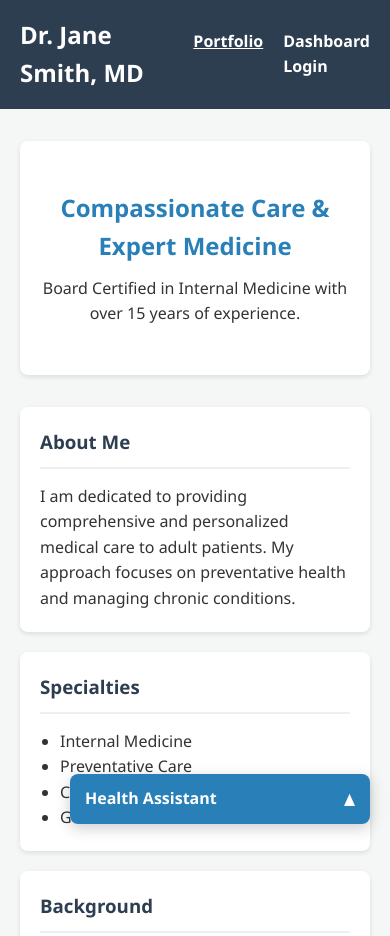
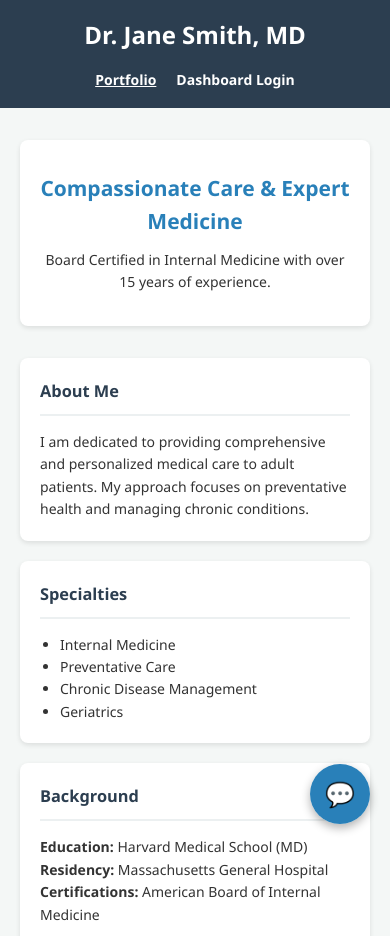
Before and after one commit to shayan898-dev/Multi-AI-agent-system, a website: page index.html in a window 390 px wide. Shown: the top 936 px of the page. Drawn offline with Linux system fonts and the light colour scheme.

Commit message:
Made the website responsive

```diff
--- a/index.html
+++ b/index.html
@@ -95,7 +95,7 @@
     <div id="chatbot-container" class="chatbot-minimized">
         <div class="chatbot-header" id="chatbot-header">
             <h4>Health Assistant</h4>
-            <span id="chatbot-toggle-icon">▲</span>
+            <span id="chatbot-toggle-icon">💬</span>
         </div>
         <div class="chatbot-body hidden" id="chatbot-body">
             <div class="chat-messages" id="chat-messages">
--- a/script.js
+++ b/script.js
@@ -143,10 +143,13 @@ document.addEventListener('DOMContentLoaded', () => {
     const chatSendBtn = document.getElementById('chat-send');
     const chatMessages = document.getElementById('chat-messages');
 
+    const chatbotContainer = document.getElementById('chatbot-container');
+
     chatbotHeader.addEventListener('click', () => {
         chatbotBody.classList.toggle('hidden');
+        chatbotContainer.classList.toggle('chatbot-minimized');
         if (chatbotBody.classList.contains('hidden')) {
-            chatbotToggleIcon.textContent = '▲';
+            chatbotToggleIcon.textContent = '💬';
         } else {
             chatbotToggleIcon.textContent = '▼';
             chatInput.focus();
--- a/style.css
+++ b/style.css
@@ -338,3 +338,88 @@ nav a:hover {
 .chat-input-area button:hover {
     background-color: #21618c;
 }
+
+/* Media Queries for Responsiveness */
+
+/* Tablets (max-width: 768px) */
+@media (max-width: 768px) {
+    .nav-container {
+        flex-direction: column;
+        gap: 15px;
+        text-align: center;
+    }
+
+    nav ul {
+        flex-wrap: wrap;
+        justify-content: center;
+        padding: 0;
+    }
+
+    .hero {
+        padding: 2rem 1rem;
+    }
+
+    .details {
+        grid-template-columns: 1fr;
+    }
+
+    .dashboard-header {
+        flex-direction: column;
+        gap: 15px;
+        text-align: center;
+    }
+}
+
+/* Mobile Devices (max-width: 480px) */
+@media (max-width: 480px) {
+    body {
+        font-size: 14px;
+    }
+
+    .nav-container h1 {
+        font-size: 1.5rem;
+    }
+
+    .modal-content {
+        width: 90%;
+        padding: 20px;
+    }
+
+    .dashboard-content {
+        padding: 15px;
+    }
+
+    #chatbot-container {
+        width: 100%;
+        bottom: 0;
+        right: 0;
+        border-radius: 12px 12px 0 0;
+    }
+
+    #chatbot-container.chatbot-minimized {
+        width: 60px;
+        height: 60px;
+        bottom: 20px;
+        right: 20px;
+        border-radius: 50%;
+        box-shadow: 0 4px 10px rgba(0,0,0,0.3);
+    }
+
+    #chatbot-container.chatbot-minimized .chatbot-header {
+        height: 100%;
+        padding: 0;
+        justify-content: center;
+    }
+
+    #chatbot-container.chatbot-minimized .chatbot-header h4 {
+        display: none;
+    }
+
+    #chatbot-container.chatbot-minimized .chatbot-header span {
+        font-size: 24px;
+    }
+
+    .chatbot-body {
+        height: 60vh;
+    }
+}
```
